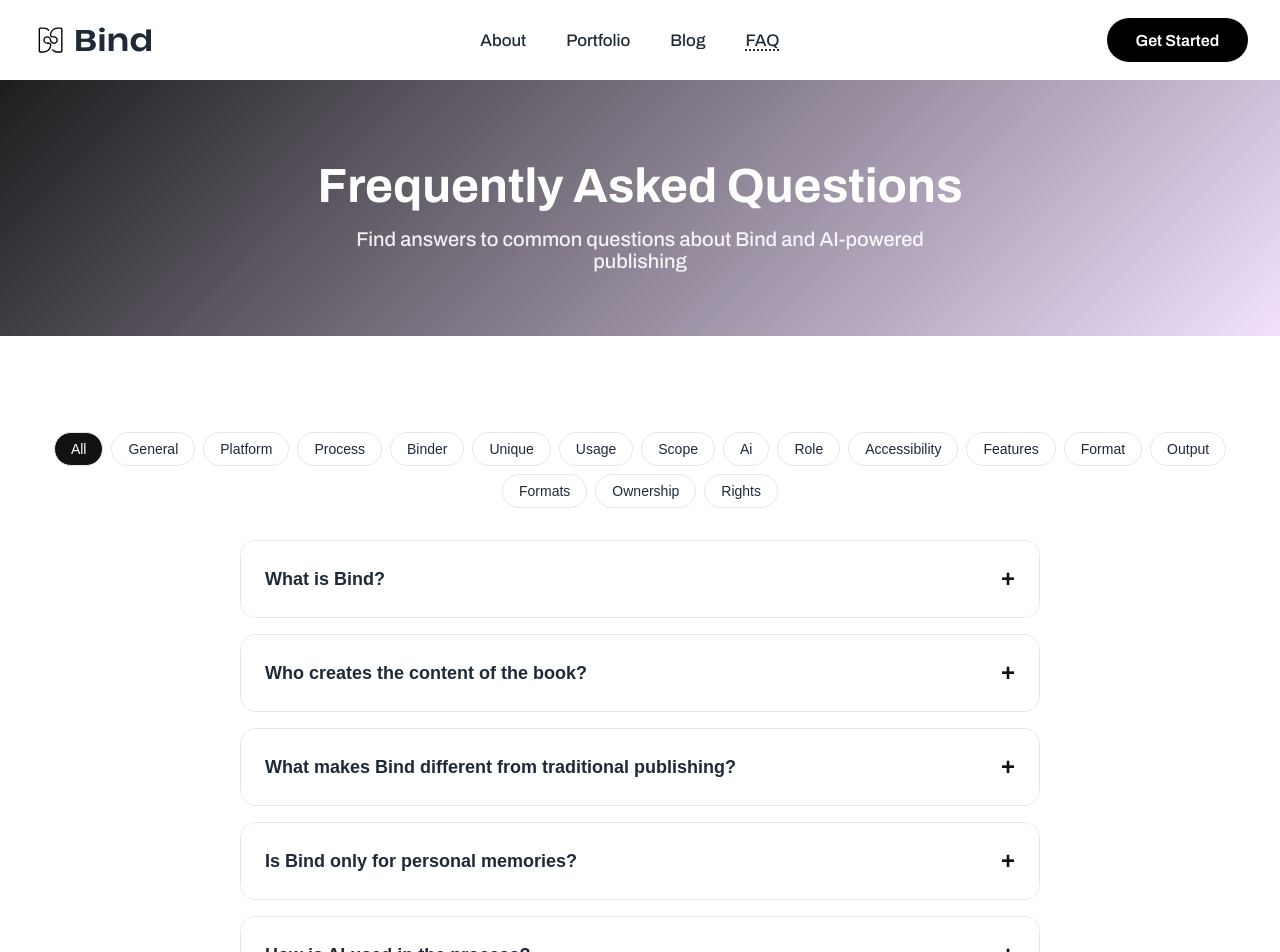
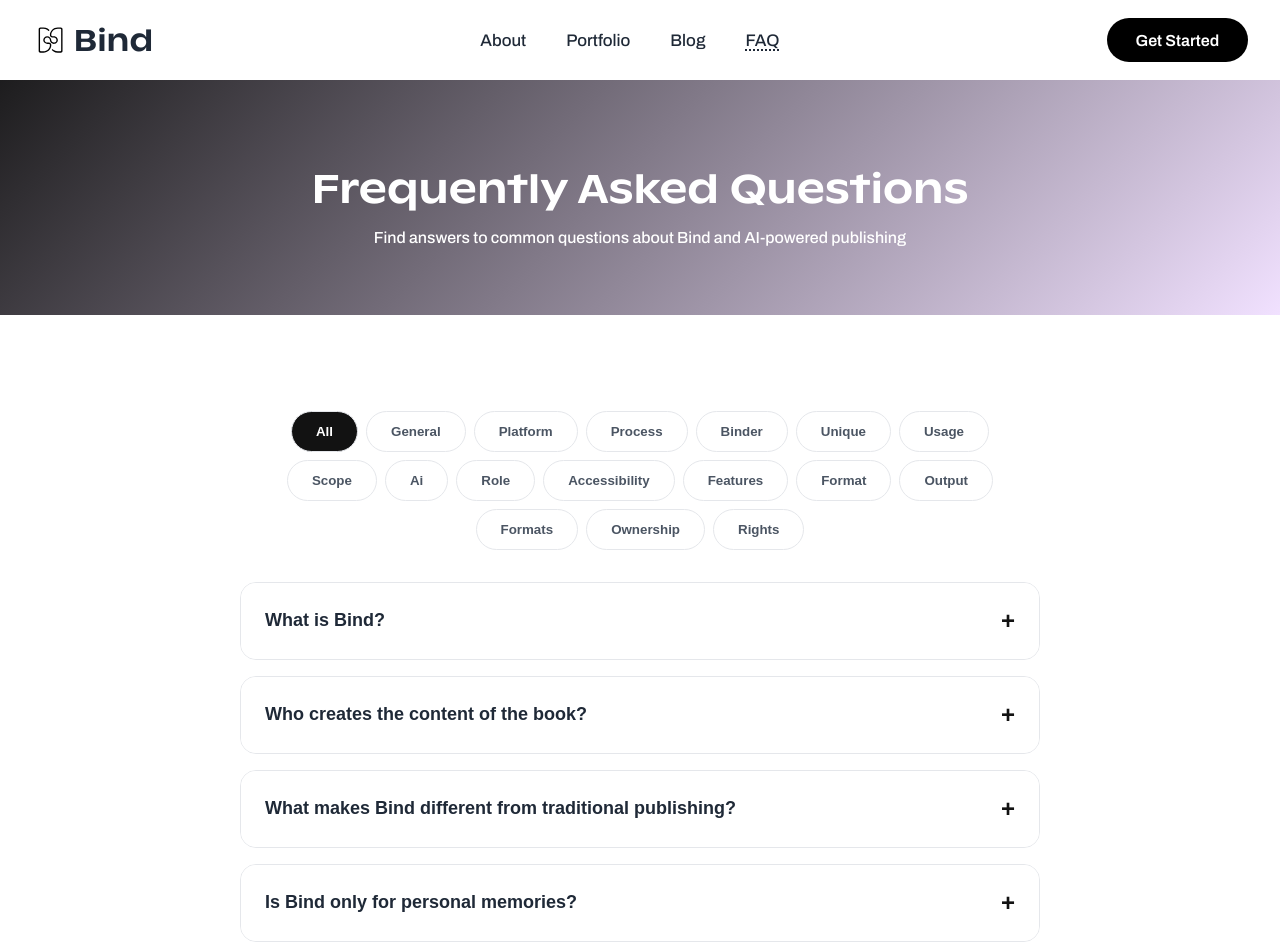
Before and after one commit to poster325/bind, a React (Create React App) app: page /faq in a window 1280 px wide. Shown: the top 952 px of the page. Built offline with nearby package versions, Linux system fonts and the light colour scheme.

Commit message:
style: update faq

```diff
--- a/src/pages/FAQ.tsx
+++ b/src/pages/FAQ.tsx
@@ -1,41 +1,17 @@
 import React, { useState } from "react";
 import styled from "styled-components";
-
-const PageHeader = styled.div`
-  background: linear-gradient(
-    135deg,
-    var(--primary-color) 0%,
-    var(--secondary-color) 100%
-  );
-  color: white;
-  padding: 8rem 0 4rem;
-  text-align: center;
-`;
-
-const PageTitle = styled.h1`
-  font-size: 3rem;
-  font-weight: 700;
-  margin-bottom: 1rem;
-`;
-
-const PageSubtitle = styled.p`
-  font-size: 1.25rem;
-  opacity: 0.9;
-  max-width: 600px;
-  margin: 0 auto;
-`;
-
-const Section = styled.section`
-  padding: 6rem 0;
-`;
-
-const Container = styled.div`
-  max-width: 1400px;
-  margin: 0 auto;
-  padding: 0 2rem;
-`;
+import {
+  BodyText,
+  Container,
+  Section,
+  SectionHeader,
+  TitleText,
+} from "../components";
+import PageInfo from "../components/PageInfo";
 
 const TagFilter = styled.div`
+  width: 80%;
+
   display: flex;
   flex-wrap: wrap;
   gap: 0.5rem;
@@ -44,19 +20,23 @@ const TagFilter = styled.div`
 `;
 
 const TagButton = styled.button<{ $active: boolean }>`
-  padding: 0.5rem 1rem;
+  padding: 0.75rem 1.5rem;
   border: 1px solid var(--border-color);
   border-radius: 2rem;
   background: ${(props) =>
     props.$active ? "var(--primary-color)" : "var(--bg-primary)"};
-  color: ${(props) => (props.$active ? "white" : "var(--text-primary)")};
+  color: ${(props) => (props.$active ? "white" : "var(--text-secondary)")};
+  text-decoration: none;
+  font-weight: 600;
   cursor: pointer;
   transition: all 0.3s ease;
-  font-size: 0.875rem;
 
   &:hover {
     background: ${(props) =>
       props.$active ? "var(--primary-color)" : "var(--bg-accent)"};
+    color: ${(props) => (props.$active ? "white" : "var(--primary-color)")};
+    border-color: ${(props) =>
+      props.$active ? "var(--primary-color)" : "var(--border-color)"};
   }
 `;
 
@@ -277,12 +257,10 @@ const FAQ: React.FC = () => {
 
   return (
     <>
-      <PageHeader>
-        <PageTitle>Frequently Asked Questions</PageTitle>
-        <PageSubtitle>
-          Find answers to common questions about Bind and AI-powered publishing
-        </PageSubtitle>
-      </PageHeader>
+      <PageInfo
+        title="Frequently Asked Questions"
+        subtitle="Find answers to common questions about Bind and AI-powered publishing"
+      />
 
       <Section>
         <Container>
@@ -321,11 +299,14 @@ const FAQ: React.FC = () => {
           </FAQGrid>
 
           <ContactSection>
-            <ContactTitle>Still Have Questions?</ContactTitle>
-            <ContactSubtitle>
-              Our support team is here to help you get started with your
-              publishing journey.
-            </ContactSubtitle>
+            <SectionHeader>
+              <TitleText className="ginto">Still Have Questions?</TitleText>
+              <BodyText>
+                Our support team is here to help you get started with your
+                publishing journey.
+              </BodyText>
+            </SectionHeader>
+
             <ContactCardGrid>
               <ContactCard>
                 <ContactCardIcon>💬</ContactCardIcon>
```
